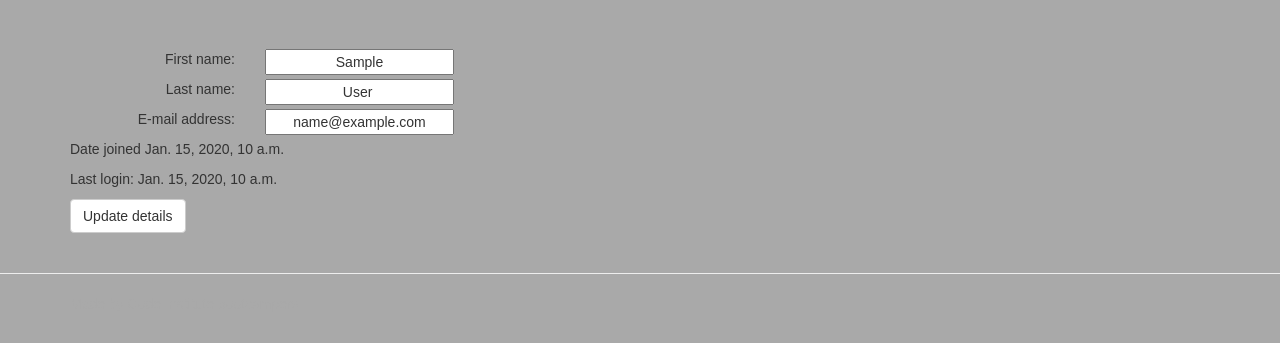
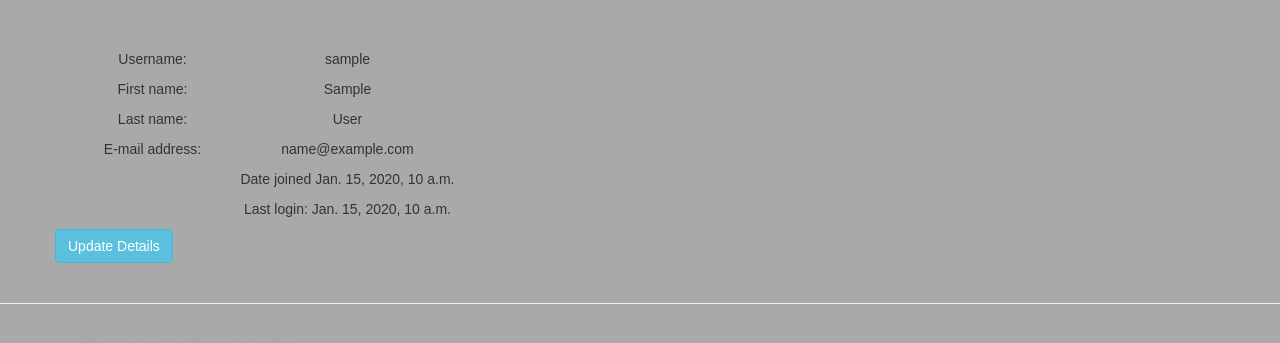
Before and after one commit to IstvanGercsak/Fourth_Milestone_Project, a Django app: page /accounts/profile/ in a window 1280 px wide. Shown: the part 51-394 px from the top of the page. Run offline with Django 3.2, Linux system fonts and the light colour scheme; a user stored in the database is signed in; tables that the repository leaves empty hold one stand-in row (values such as "Sample post"); some libraries are stand-ins or nearby versions.

Commit message:
Create Edit profile page

```diff
--- a/Fourth_Milestone_Project/urls.py
+++ b/Fourth_Milestone_Project/urls.py
@@ -22,6 +22,7 @@ from checkout import urls as urls_checkout
 from django.views import static
 from .settings import MEDIA_ROOT
 from products.views import all_products
+from accounts import views
 
 urlpatterns = [
     url(r'^admin/', admin.site.urls),
@@ -29,6 +30,7 @@ urlpatterns = [
     url(r'^accounts/', include(urls_accounts)),
     url(r'^cart/', include(urls_cart)),
     url(r'^products/', include(urls_product)),
+    url(r'^accounts/profile/edit/$', views.edit_profile, name='edit_profile'),
     url(r'^checkout/', include(urls_checkout)),
     url(r'^media/(?P<path>.*)$', static.serve, {'document_root': MEDIA_ROOT})
 ]
--- a/accounts/templates/profile.html
+++ b/accounts/templates/profile.html
@@ -6,36 +6,55 @@
 
 {% block content %}
 
-    <form method="POST">
-        {% csrf_token %}
     <div class="row">
         <div class="col-sm-2">
-                <p style="text-align: right">First name: </p>
+            <p class="text-center">Username: </p>
         </div>
         <div class="col-sm-2">
-                <input type="text" value="{{ profile.first_name }}" style="text-align: center" aria-label="first_name">
+            <p class="text-center">{{ user_form.username }}</p>
         </div>
     </div>
     <div class="row">
         <div class="col-sm-2">
-                <p style="text-align: right">Last name: </p>
+            <p class="text-center">First name: </p>
         </div>
         <div class="col-sm-2">
-                <input type="text" value="{{ profile.last_name }} " style="text-align: center" aria-label="last_name">
+            <p class="text-center">{{ user_form.first_name }}</p>
         </div>
     </div>
     <div class="row">
         <div class="col-sm-2">
-                <p style="text-align: right">E-mail address: </p>
+            <p class="text-center">Last name: </p>
         </div>
         <div class="col-sm-2">
-                <input type="text" value="{{ profile.email }}" style="text-align: center" aria-label="email">
+            <p class="text-center">{{ user_form.last_name }}</p>
+        </div>
+    </div>
+    <div class="row">
+        <div class="col-sm-2">
+            <p class="text-center">E-mail address: </p>
+        </div>
+        <div class="col-sm-2">
+            <p class="text-center">{{ user_form.email }}</p>
+        </div>
+    </div>
+    <div class="row">
+        <div class="col-sm-6">
+            <p class="text-center">Date joined {{ user_form.date_joined }}</p>
+        </div>
+    </div>
+    <div class="row">
+        <div class="col-sm-6">
+            <p class="text-center">Last login: {{ user_form.last_login }}</p>
         </div>
     </div>
 
-        <p>Date joined {{ profile.date_joined }}</p>
-        <p>Last login: {{ profile.last_login }}</p>
+    <div class="row">
 
-        <button class="btn btn-default" type="submit">Update details</button>
-    </form>
+        <a href="{% url 'edit_profile' %}">
+            <button class="btn btn-info"> Update Details</button>
+        </a>
+
+    </div>
+
 {% endblock %}
--- a/accounts/views.py
+++ b/accounts/views.py
@@ -1,7 +1,8 @@
 from django.shortcuts import render, redirect, reverse
 from django.contrib import auth, messages
 from django.contrib.auth.decorators import login_required
-from accounts.forms import UserLoginForm, UserRegistrationForm, User
+from accounts.forms import UserLoginForm, UserRegistrationForm, EditProfileForm
+from django.contrib.auth.forms import UserChangeForm
 
 
 # Create your views here.
@@ -76,12 +77,21 @@ def registration(request):
     return render(request, "registration.html", {"registration_form": registration_form})
 
 
+def edit_profile(request):
+    """ Edit user profile """
+    if request.method == 'POST':
+        form = EditProfileForm(request.POST, instance=request.user)
+
+        if form.is_valid():
+            form.save()
+            return redirect(reverse('profile'))
+    else:
+        form = EditProfileForm(instance=request.user)
+        args = {'form': form}
+        return render(request, 'edit.html', args)
+
+
 def user_profile(request):
     """ The user's profile page """
-    user = User.objects.get(
-        email=request.user.email,
-        date_joined=request.user.date_joined,
-        first_name=request.user.first_name,
-        last_name=request.user.last_name,
-        last_login=request.user.last_login)
-    return render(request, "profile.html", {"profile": user})
+    user_form = request.user
+    return render(request, "profile.html", {"user_form": user_form})
--- a/static/css/custom.css
+++ b/static/css/custom.css
@@ -65,3 +65,8 @@ caption p {
 .product-description {
     min-height: 40px;
 }
+
+/* Profile */
+a:link, a:visited, a:active {
+    text-decoration: none;
+}
```
Also changed, not shown: accounts/forms.py (+11 -1 lines), accounts/templates/edit.html (added, +15 -0 lines). Lines whose indentation alone changed are shown as unchanged.
